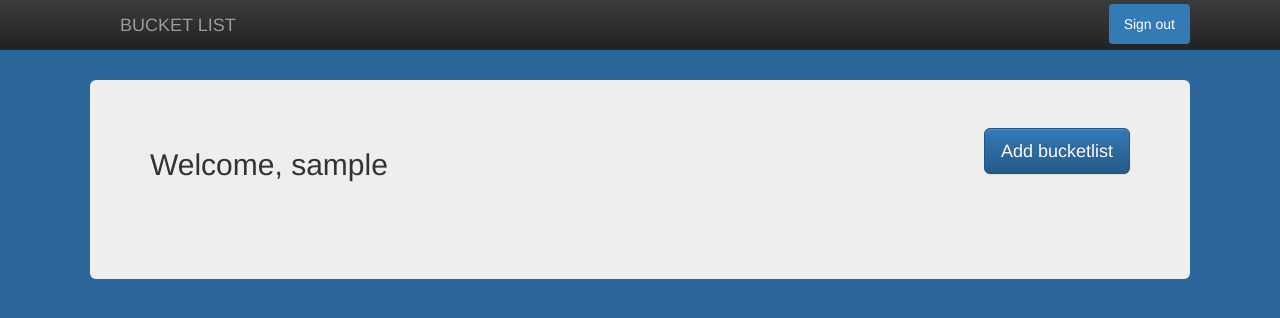
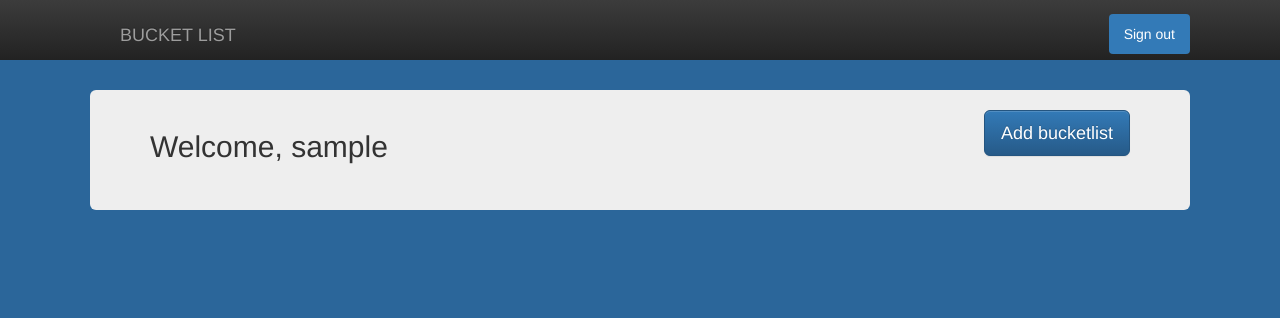
Before and after one commit to nakalyangoaisha/BucketList, a Flask app: a page that uses app/templates/index.html in a window 1280 px wide. Shown: the top 318 px of the page. Run offline with Flask 2, Linux system fonts and the light colour scheme; some libraries are stand-ins or nearby versions.

Commit message:
Update bucketlist index page styles

```diff
--- a/app/static/css/index.css
+++ b/app/static/css/index.css
@@ -5,6 +5,7 @@ body{
 
 .container{
     max-width: 1100px;
+    padding-top: 10px;
 }
 
 /* Navbar
@@ -21,7 +22,12 @@ body{
 .nav-pills{
     padding-top: 4px;
 }
-
+/* Jumbotron
+===================================================== */
+.jumbotron{
+    height: 120px;
+    padding-top: 20px;
+}
 /* Logos and icons
 ===================================================== */
 /* Glyphicon
```
